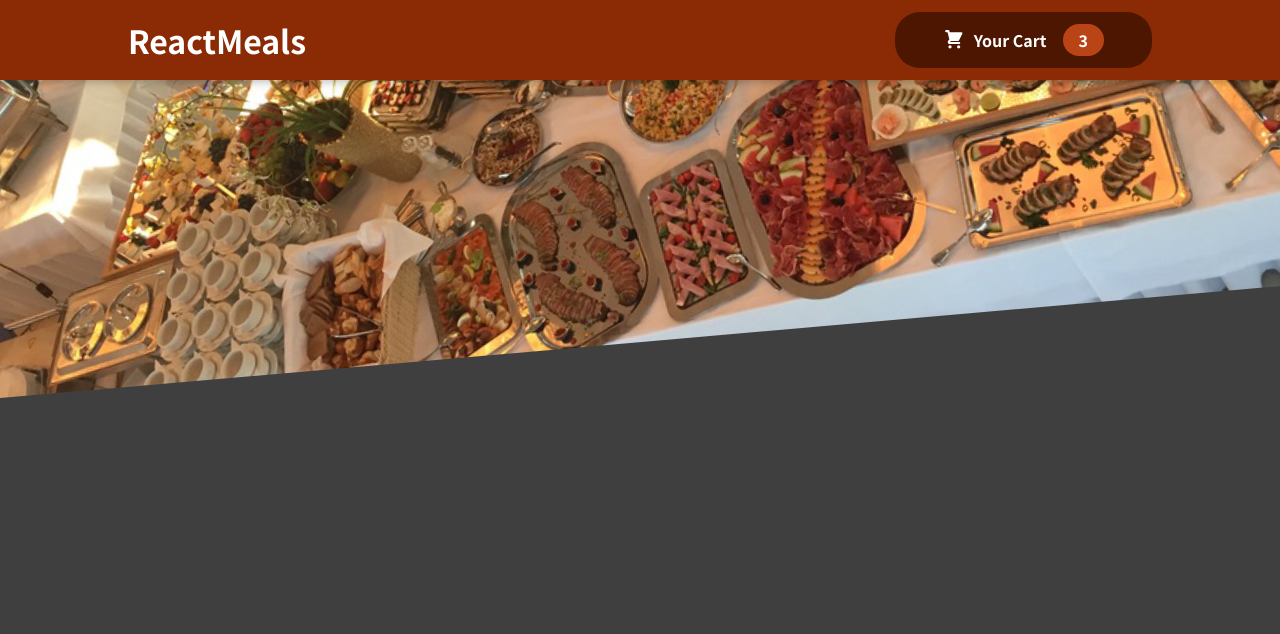
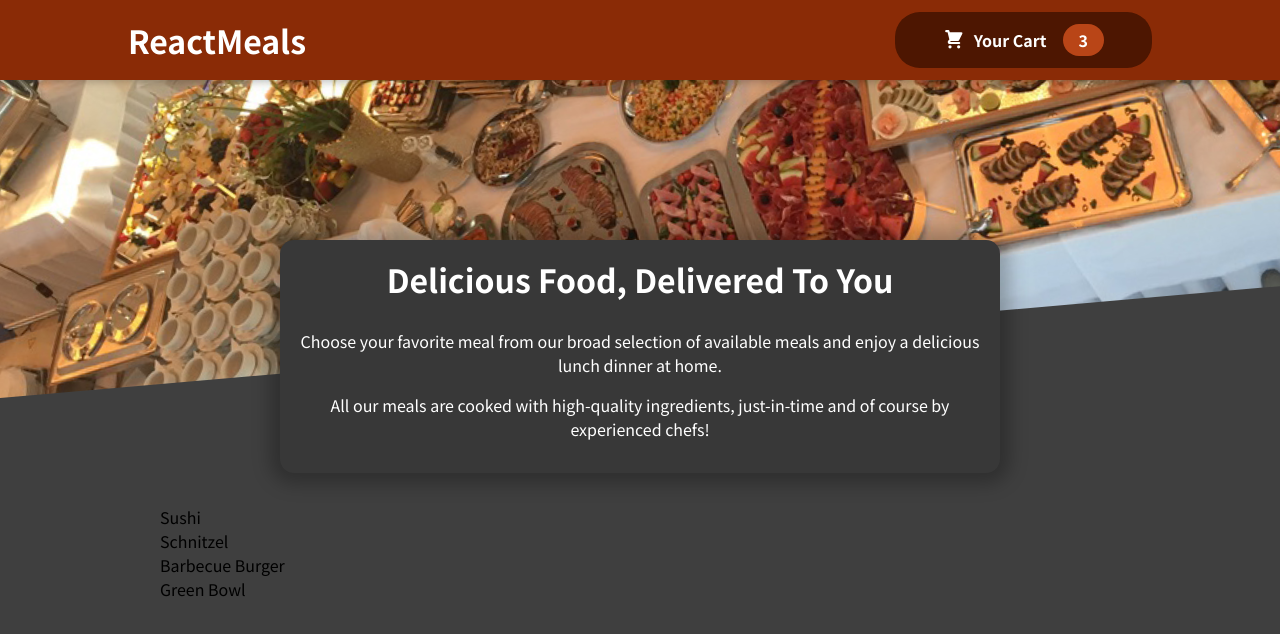
Before and after one commit to Vysint/React-Food-Order-App, a React (Create React App) app: page / in a window 1280 px wide. Shown: the top 634 px of the page. Built offline with nearby package versions, Linux system fonts and the light colour scheme.

Commit message:
Added Meals components

```diff
--- a/src/App.js
+++ b/src/App.js
@@ -1,10 +1,14 @@
 import { Fragment } from "react";
 import Header from "./components/Layout/Header";
+import Meals from "./components/Meals/Meals";
 
 function App() {
   return (
     <Fragment>
       <Header/>
+      <main>
+        <Meals/>
+      </main>
     </Fragment>
 
   );
--- /dev/null
+++ b/src/components/Meals/AvailableMeals.js
@@ -0,0 +1,39 @@
+import classes from "./AvailableMeals.module.css";
+
+const DUMMY_MEALS = [
+  {
+    id: "m1",
+    name: "Sushi",
+    description: "Finest fish and veggies",
+    price: 22.99,
+  },
+  {
+    id: "m2",
+    name: "Schnitzel",
+    description: "A german specialty!",
+    price: 16.5,
+  },
+  {
+    id: "m3",
+    name: "Barbecue Burger",
+    description: "American, raw, meaty",
+    price: 12.99,
+  },
+  {
+    id: "m4",
+    name: "Green Bowl",
+    description: "Healthy...and green...",
+    price: 18.99,
+  },
+];
+
+const AvailablMeals = () => {
+  const mealsList = DUMMY_MEALS.map((meal) => <li>{meal.name}</li>);
+  return (
+    <section className={classes.meals}>
+      <ul>{mealsList}</ul>
+    </section>
+  );
+};
+
+export default AvailablMeals;
--- /dev/null
+++ b/src/components/Meals/AvailableMeals.module.css
@@ -0,0 +1,23 @@
+.meals{
+    max-width: 60rem;
+    width: 90%;
+    margin: 2rem auto;
+    animation: meals-appear is ease-out forwards;
+}
+
+.meals ul{
+    list-style: none;
+    margin: 0;
+    padding: 0;
+}
+
+@keyframes meals-appear {
+    from {
+        opacity: 0;
+        transform: translateY(3rem);
+    }
+    to{
+        opacity: 1;
+        transform: translateY(0);
+    }
+}
--- /dev/null
+++ b/src/components/Meals/Meals.js
@@ -0,0 +1,14 @@
+import {Fragment} from "react";
+import AvailablMeals from "./AvailableMeals";
+import MealsSummary from "./MealsSummary";
+
+const Meals = () => {
+  return (
+    <Fragment>
+        <MealsSummary/>
+        <AvailablMeals/>
+    </Fragment>
+  )
+};
+
+export default Meals;
--- /dev/null
+++ b/src/components/Meals/MealsSummary.js
@@ -0,0 +1,21 @@
+import React from "react";
+import classes from "./MealsSummary.module.css";
+
+const MealsSummary = () => {
+  return (
+    <section className={classes.summary}>
+      <h2>Delicious Food, Delivered To You</h2>
+
+      <p>
+        Choose your favorite meal from our broad selection of available meals
+        and enjoy a delicious lunch dinner at home.
+      </p>
+      <p>
+        All our meals are cooked with high-quality ingredients, just-in-time and
+        of course by experienced chefs!
+      </p>
+    </section>
+  );
+};
+
+export default MealsSummary;
--- /dev/null
+++ b/src/components/Meals/MealsSummary.module.css
@@ -0,0 +1,17 @@
+.summary{
+    text-align: center;
+    max-width: 45rem;
+    width: 90%;
+    margin:auto;
+    margin-top: -10rem;
+    position: relative;
+    background-color: #383838;
+    color: #fff;
+    border-radius: 14px;
+    padding: 1rem;
+    box-shadow: 0 1px 18px 10px rgba(0, 0, 0, 0.25);
+}
+.summary h2{
+    font-size: 2rem;
+    margin-top: 0;
+}
```
Also changed, not shown: 1 other file (tests, documents, lock files or other folders).
